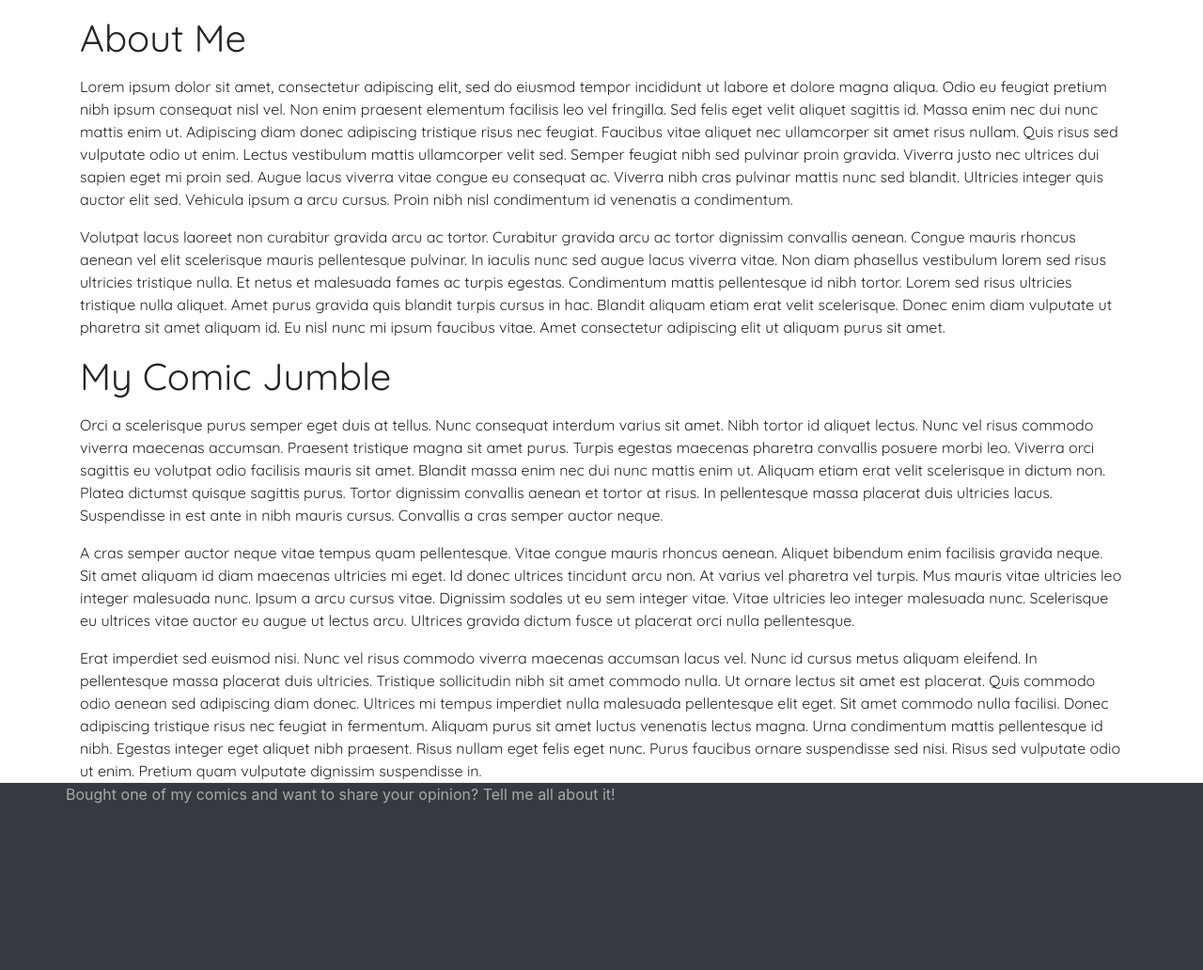
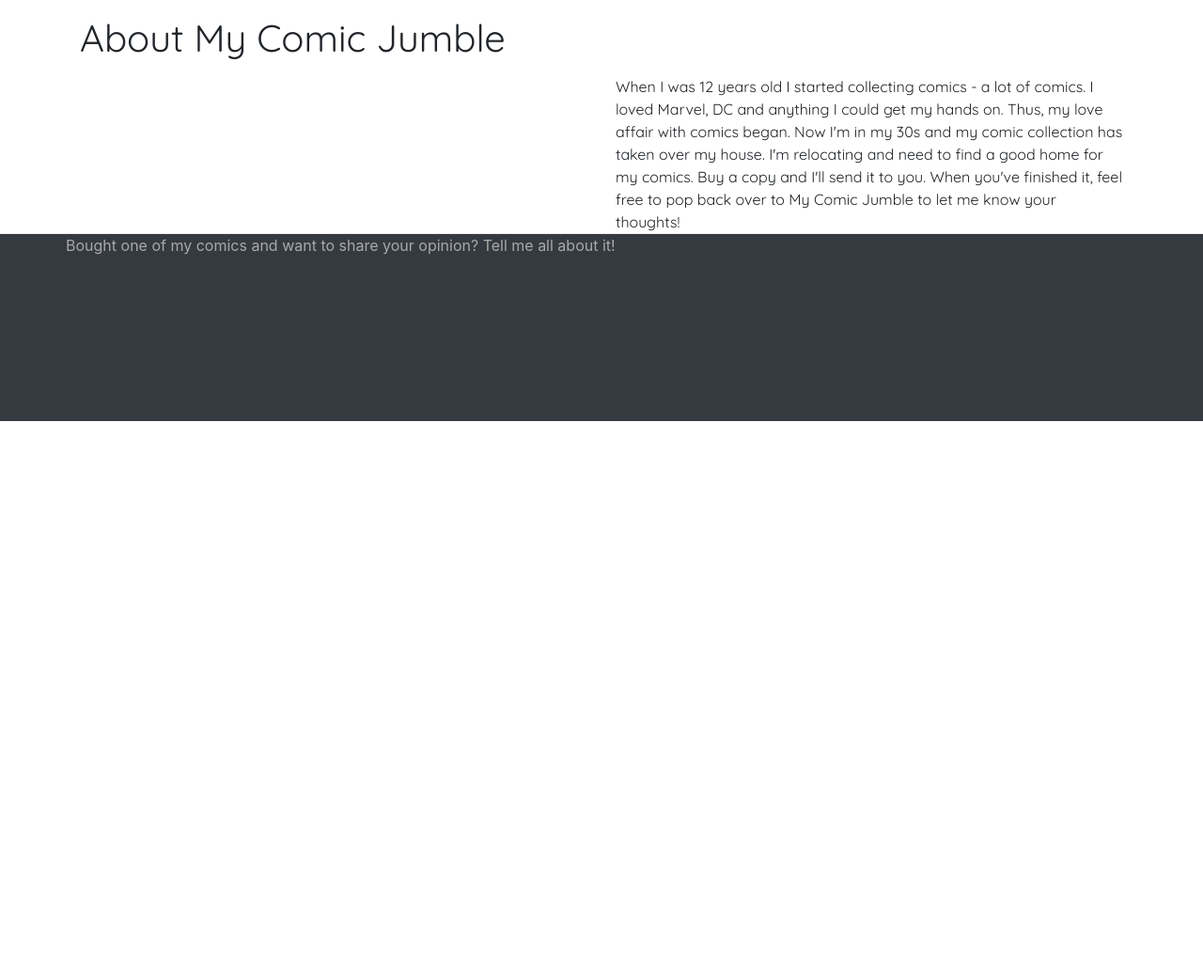
Before and after one commit to adonegan/milestone4-mycomicjumble, a Django app: page /about/ in a window 1280 px wide. Shown: the part 56-1088 px from the top of the page at 94% size. After the commit the page ends 504 px from the top, so only its background shows below. Run offline with Django 3.2, Linux system fonts and the light colour scheme; some libraries are stand-ins or nearby versions.

Commit message:
Remove dummy text

```diff
--- a/home/templates/about.html
+++ b/home/templates/about.html
@@ -4,51 +4,21 @@
 
 <div class="container">
 
-    <h1 class="card-text mt-3 mb-3">{% block page_title %} About Me {% endblock %}</h1>
+    <h1 class="card-text mt-3 mb-3"> About My Comic Jumble </h1>
 
-    <p class="card-text"> Lorem ipsum dolor sit amet, consectetur adipiscing elit, sed do eiusmod tempor incididunt ut labore et dolore
-        magna aliqua. Odio eu feugiat pretium nibh ipsum consequat nisl vel. Non enim praesent elementum facilisis leo
-        vel fringilla. Sed felis eget velit aliquet sagittis id. Massa enim nec dui nunc mattis enim ut. Adipiscing diam
-        donec adipiscing tristique risus nec feugiat. Faucibus vitae aliquet nec ullamcorper sit amet risus nullam. Quis
-        risus sed vulputate odio ut enim. Lectus vestibulum mattis ullamcorper velit sed. Semper feugiat nibh sed
-        pulvinar proin gravida. Viverra justo nec ultrices dui sapien eget mi proin sed. Augue lacus viverra vitae
-        congue eu consequat ac. Viverra nibh cras pulvinar mattis nunc sed blandit. Ultricies integer quis auctor elit
-        sed. Vehicula ipsum a arcu cursus. Proin nibh nisl condimentum id venenatis a condimentum.</p>
-    <p class="card-text">
-        Volutpat lacus laoreet non curabitur gravida arcu ac tortor. Curabitur gravida arcu ac tortor dignissim
-        convallis aenean. Congue mauris rhoncus aenean vel elit scelerisque mauris pellentesque pulvinar. In iaculis
-        nunc sed augue lacus viverra vitae. Non diam phasellus vestibulum lorem sed risus ultricies tristique nulla. Et
-        netus et malesuada fames ac turpis egestas. Condimentum mattis pellentesque id nibh tortor. Lorem sed risus
-        ultricies tristique nulla aliquet. Amet purus gravida quis blandit turpis cursus in hac. Blandit aliquam etiam
-        erat velit scelerisque. Donec enim diam vulputate ut pharetra sit amet aliquam id. Eu nisl nunc mi ipsum
-        faucibus vitae. Amet consectetur adipiscing elit ut aliquam purus sit amet.</p>
+    <div class="row">
+        <div class="col">
 
-    <h1 class="card-text mt-3 mb-3">My Comic Jumble</h1>
-    <p class="card-text">
-        Orci a scelerisque purus semper eget duis at tellus. Nunc consequat interdum varius sit amet. Nibh tortor id
-        aliquet lectus. Nunc vel risus commodo viverra maecenas accumsan. Praesent tristique magna sit amet purus.
-        Turpis egestas maecenas pharetra convallis posuere morbi leo. Viverra orci sagittis eu volutpat odio facilisis
-        mauris sit amet. Blandit massa enim nec dui nunc mattis enim ut. Aliquam etiam erat velit scelerisque in dictum
-        non. Platea dictumst quisque sagittis purus. Tortor dignissim convallis aenean et tortor at risus. In
-        pellentesque massa placerat duis ultricies lacus. Suspendisse in est ante in nibh mauris cursus. Convallis a
-        cras semper auctor neque. </p>
-    <p class="card-text">
-        A cras semper auctor neque vitae tempus quam pellentesque. Vitae congue mauris rhoncus aenean. Aliquet bibendum
-        enim facilisis gravida neque. Sit amet aliquam id diam maecenas ultricies mi eget. Id donec ultrices tincidunt
-        arcu non. At varius vel pharetra vel turpis. Mus mauris vitae ultricies leo integer malesuada nunc. Ipsum a arcu
-        cursus vitae. Dignissim sodales ut eu sem integer vitae. Vitae ultricies leo integer malesuada nunc. Scelerisque
-        eu ultrices vitae auctor eu augue ut lectus arcu. Ultrices gravida dictum fusce ut placerat orci nulla
-        pellentesque. </p>
-    <p class="card-text">
-        Erat imperdiet sed euismod nisi. Nunc vel risus commodo viverra maecenas accumsan lacus vel. Nunc id cursus
-        metus aliquam eleifend. In pellentesque massa placerat duis ultricies. Tristique sollicitudin nibh sit amet
-        commodo nulla. Ut ornare lectus sit amet est placerat. Quis commodo odio aenean sed adipiscing diam donec.
-        Ultrices mi tempus imperdiet nulla malesuada pellentesque elit eget. Sit amet commodo nulla facilisi. Donec
-        adipiscing tristique risus nec feugiat in fermentum. Aliquam purus sit amet luctus venenatis lectus magna. Urna
-        condimentum mattis pellentesque id nibh. Egestas integer eget aliquet nibh praesent. Risus nullam eget felis
-        eget nunc. Purus faucibus ornare suspendisse sed nisi. Risus sed vulputate odio ut enim. Pretium quam vulputate
-        dignissim suspendisse in.</p>
 
+        </div>
+        <div class="col">
+
+
+            <p class="card-text">
+                When I was 12 years old I started collecting comics - a lot of comics. I loved Marvel, DC and anything I could get my hands on. Thus, my love affair with comics began. Now I'm in my 30s and my comic collection has taken over my house. I'm relocating and need to find a good home for my comics. Buy a copy and I'll send it to you. When you've finished it, feel free to pop back over to My Comic Jumble to let me know your thoughts!
+            </p>
+        </div>
+    </div>
 </div>
 
 {% endblock %}
```
